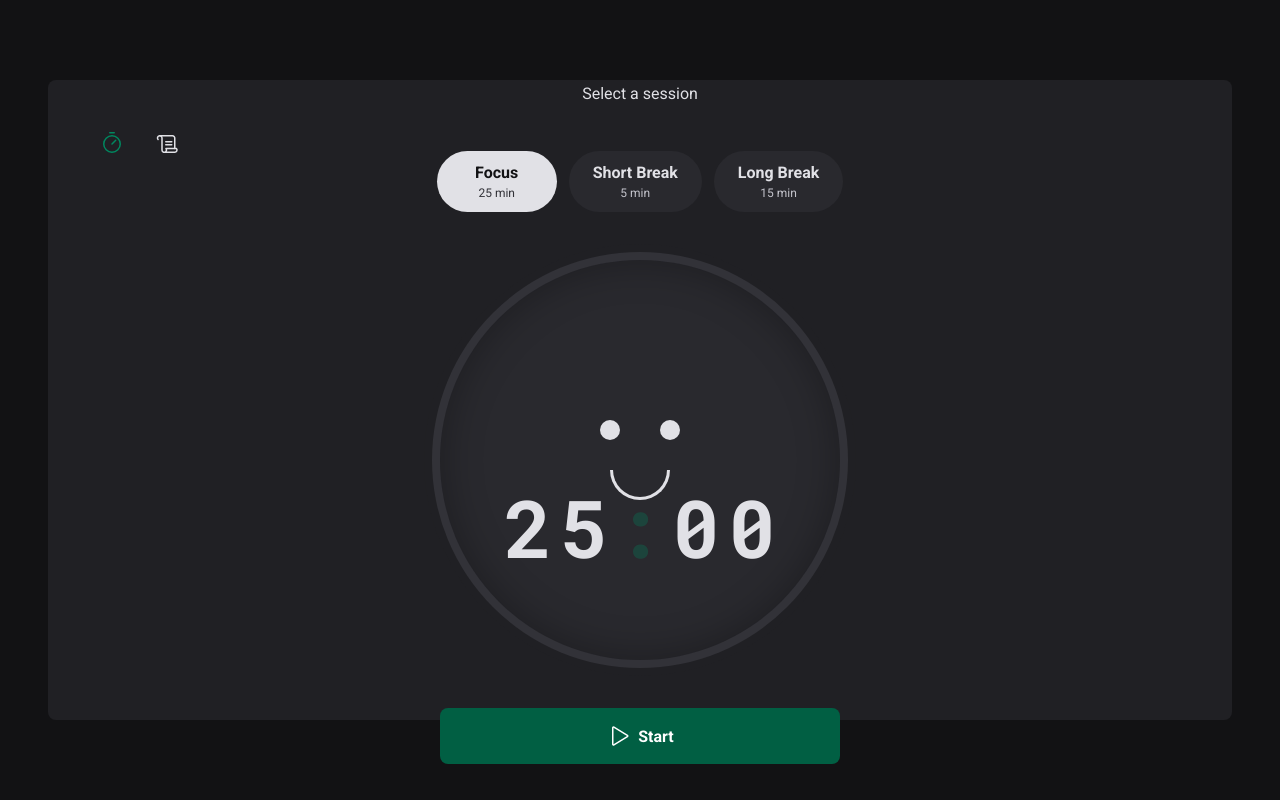
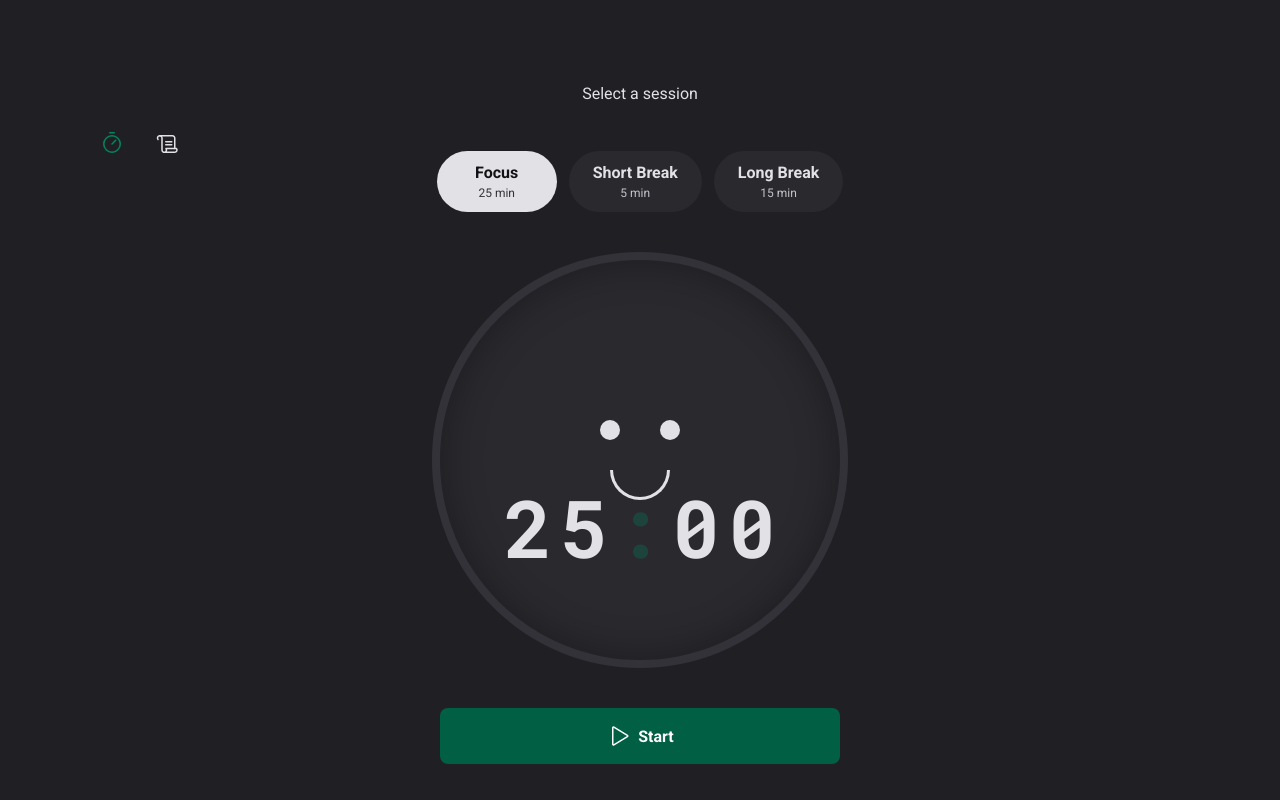
Before and after one commit to Guisandroni/pomodoro-timer, a React (Vite) app in the folder frontend/: page / in a window 1280 px wide. Built offline with nearby package versions, Linux system fonts and the light colour scheme; no server answers.

Commit message:
fix: style background

```diff
--- a/frontend/src/components/styles/globalStyles.ts
+++ b/frontend/src/components/styles/globalStyles.ts
@@ -1,6 +1,4 @@
 import { createGlobalStyle } from "styled-components";
-
-
 
 export const GlobalStyles = createGlobalStyle`
     *{
@@ -11,12 +9,12 @@ export const GlobalStyles = createGlobalStyle`
 
     :focus{
         outline:0;
-        box-shadow: 0 0 0 2px ${props => props.theme["green-500"]}
+        box-shadow: 0 0 0 2px ${(props) => props.theme["green-500"]}
     }
 
     body{
-        background-color: ${props => props.theme["gray-900"]};
-        color:${props => props.theme["gray-300"]}
+        background-color: ${(props) => props.theme["gray-800"]};
+        color:${(props) => props.theme["gray-300"]}
     }
 
     body, input, textarea, button, form{
@@ -25,4 +23,4 @@ export const GlobalStyles = createGlobalStyle`
         font-size: 1rem;
     }
 
-`
+`;
```
